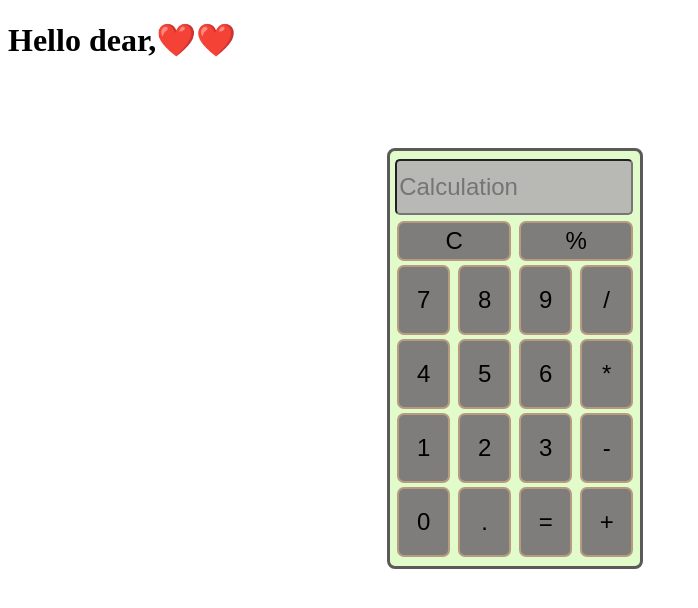
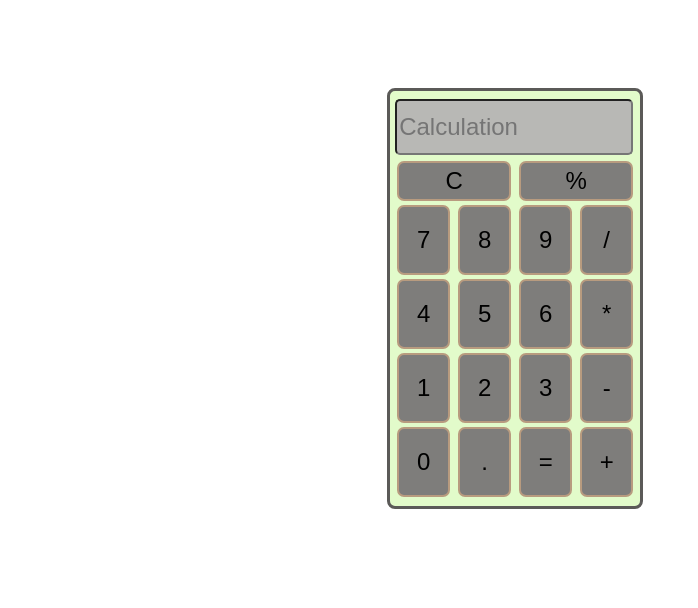
Before and after one commit to MuhammadUsman-t77/calculator, a plain HTML site: page index.html in a window 1280 px wide. Shown: the whole page, without its empty margins (0-698 px from the left). Drawn offline with Linux system fonts and the light colour scheme.

Commit message:
Update index.html

```diff
--- a/index.html
+++ b/index.html
@@ -7,7 +7,7 @@
     <link rel="stylesheet" href="style.css">
 </head>
 <body>
-    <H1>Hello dear,❤️❤️</H1>
+
     <div class="first">
 
         <input placeholder="Calculation">
```
